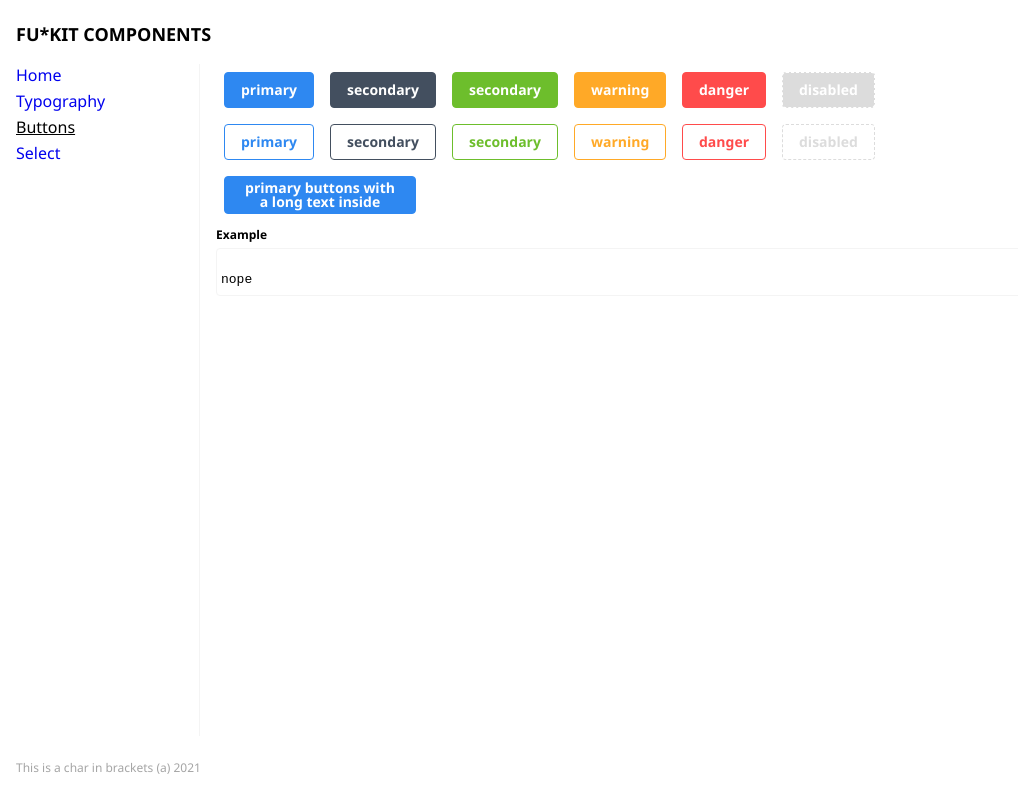
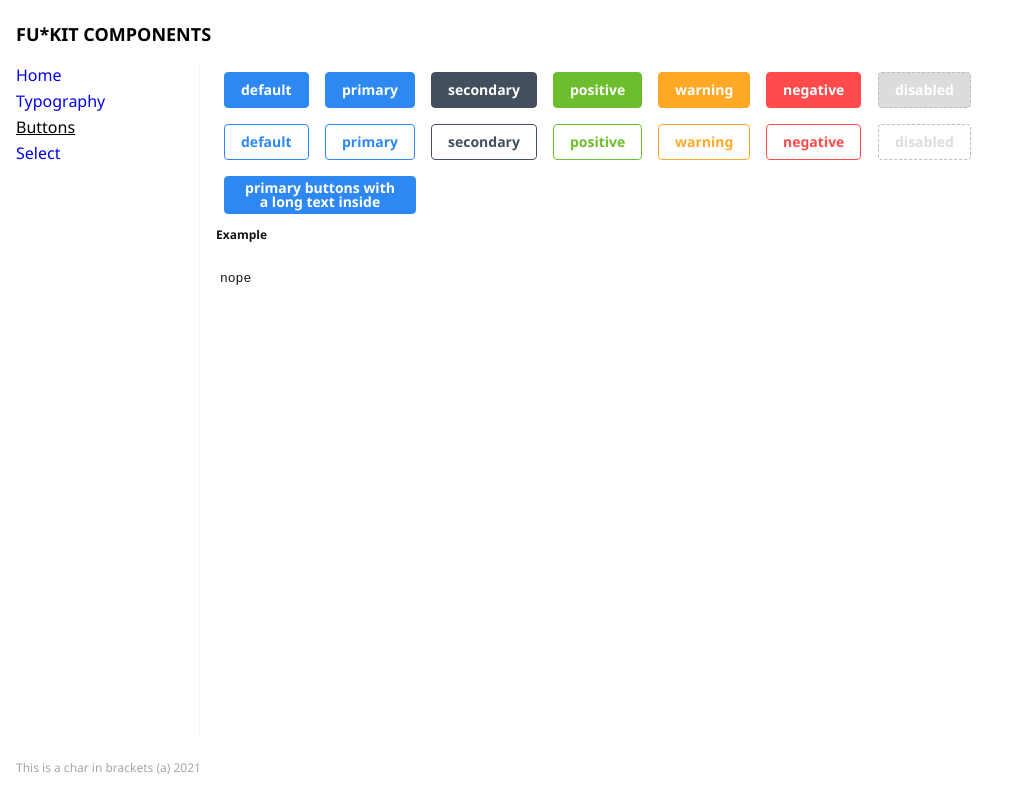
Before and after one commit to vovchisko/fu-kit, a Vue app: page /button in a window 1280 px wide. Shown: the whole page, without its empty margins (0-1018 px from the left). Built offline with nearby package versions, Linux system fonts and the light colour scheme.

Commit message:
back to vars

```diff
--- a/root.scss
+++ b/root.scss
@@ -1,4 +1,6 @@
 :root {
+
+  // RAW RGB VALUES
   --rgb-white: #{hex2rgb(#FFFFFF)};
   --rgb-light: #{hex2rgb(#FEFEFE)};
   --rgb-grey100: #{hex2rgb(#F4F4F4)};
@@ -10,43 +12,57 @@
   --rgb-grey700: #{hex2rgb(#515151)};
   --rgb-grey800: #{hex2rgb(#363636)};
   --rgb-grey900: #{hex2rgb(#1C1C1C)};
-
   --rgb-dark: #{hex2rgb(#151515)};
   --rgb-black: #{hex2rgb(#000000)};
+
   --rgb-brand: #{hex2rgb(#8347A8)};
-  --rgb-blue: #{hex2rgb(#2E88F1)};
-  --rgb-cold-dark: #{hex2rgb(#434F5F)};
-  --rgb-green: #{hex2rgb(#6DBE2C)};
-  --rgb-orange: #{hex2rgb(#FFA927)};
-  --rgb-red: #{hex2rgb(#FF4B4B)};
+  --rgb-primary: #{hex2rgb(#2E88F1)};
+  --rgb-secondary: #{hex2rgb(#434F5F)};
+  --rgb-positive: #{hex2rgb(#6DBE2C)};
+  --rgb-warning: #{hex2rgb(#FFA927)};
+  --rgb-negative: #{hex2rgb(#FF4B4B)};
 
   // Format palette colors: "--pal-{code}": #RGB
-  --pal-brand: var(--rgb-brand);
-  --pal-primary: var(--rgb-blue);
-  --pal-secondary: var(--rgb-cold-dark);
-  --pal-success: var(--rgb-green);
-  --pal-warning: var(--rgb-orange);
-  --pal-danger: var(--rgb-red);
-  --pal-error: var(--rgb-red);
 
-  --pal-acc-brand: var(--rgb-white);
-  --pal-acc-primary: var(--rgb-white);
-  --pal-acc-secondary: var(--rgb-white);
-  --pal-acc-success: var(--rgb-white);
-  --pal-acc-warning: var(--rgb-white);
-  --pal-acc-danger: var(--rgb-white);
-  --pal-acc-error: var(--rgb-white);
+  --pal-white: rgb(var(--rgb-white));
+  --pal-light: rgb(var(--rgb-light));
+  --pal-grey100: rgb(var(--rgb-grey100));
+  --pal-grey200: rgb(var(--rgb-grey200));
+  --pal-grey300: rgb(var(--rgb-grey300));
+  --pal-grey400: rgb(var(--rgb-grey400));
+  --pal-grey500: rgb(var(--rgb-grey500));
+  --pal-grey600: rgb(var(--rgb-grey600));
+  --pal-grey700: rgb(var(--rgb-grey700));
+  --pal-grey800: rgb(var(--rgb-grey800));
+  --pal-grey900: rgb(var(--rgb-grey900));
+  --pal-dark: rgb(var(--rgb-dark));
+  --pal-black: rgb(var(--rgb-black));
 
-  --pal-text: var(--rgb-dark);
-  --pal-text-dimm: var(--rgb-grey600);
-  --pal-link: var(--rgb-blue);
-  --pal-block: var(--rgb-grey100);
-  --pal-block-border: var(--rgb-grey200);
-  --pal-bg: var(--rgb-white);
-  --pal-overlay: var(--rgb-dark);
+  --pal-brand: rgb(var(--rgb-brand));
+  --pal-primary: rgb(var(--rgb-primary));
+  --pal-secondary: rgb(var(--rgb-secondary));
+  --pal-positive: rgb(var(--rgb-positive));
+  --pal-warning: rgb(var(--rgb-warning));
+  --pal-negative: rgb(var(--rgb-negative));
 
-  --pal-ui-disabled: var(--rgb-grey200);
-  --pal-ui-disabled-border: var(--rgb-grey300);
+  --pal-acc-brand: rgb(var(--rgb-white));
+  --pal-acc-primary: rgb(var(--rgb-white));
+  --pal-acc-secondary: rgb(var(--rgb-white));
+  --pal-acc-positive: rgb(var(--rgb-white));
+  --pal-acc-warning: rgb(var(--rgb-white));
+  --pal-acc-negative: rgb(var(--rgb-white));
+
+  --pal-text: rgb(var(--rgb-dark));
+  --pal-text-dimm: rgb(var(--rgb-grey600));
+  --pal-block: rgb(var(--rgb-grey100));
+  --pal-block-border: rgb(var(--rgb-grey200));
+  --pal-bg: rgb(var(--rgb-white));
+  --pal-overlay: rgba(var(--rgb-dark), 0.2);
+  --pal-link: rgb(var(--rgb-primary));
+  --pal-link-active: rgb(var(--rgb-brand));
+
+  --pal-ui-disabled: rgb(var(--rgb-grey200));
+  --pal-ui-disabled-border: rgb(var(--rgb-grey300));
 
   --ui-transition: all linear 120ms;
 
--- a/src/components/FuButton.vue
+++ b/src/components/FuButton.vue
@@ -4,7 +4,6 @@
         ...$attrs,
         type: $attrs.type || 'button',
         class: 'fu-button' + (hollow ? ' _hollow' : ''),
-        style: $attrs.style + 'oh my'
       }"
       @mouseup="mUp"
   >
@@ -27,10 +26,10 @@ export default {
 
 <style lang="scss">
 :root {
-  --button-pal: #{pal(primary)};
-  --button-pal-text: #{pal(acc-primary)};
-  --button-pal-shadow: #{pal(acc-primary)};
-  --button-disabled-pal: #{pal(ui-disabled)};
+  --button-pal: var(--pal-primary);
+  --button-pal-text: var(--pal-acc-primary);
+  --button-pal-shadow: var(--pal-primary);
+  --button-disabled-pal: var(--pal-ui-disabled);
   --button-disabled-pal-border: var(--pal-ui-disabled-border);
   --button-disabled-border-style: var(--ui-lt-disabled-border-style);
 }
@@ -98,9 +97,11 @@ export default {
       box-shadow: 0 3px 10px -6px var(--button-pal);
       color: var(--button-pal);
     }
+
     &:focus {
       box-shadow: var(--button-hover-shadow, 0 3px 10px -6px var(--button-pal));
     }
+
     &:active {
       box-shadow: 0 2px 4px -2px var(--button-pal);
     }
--- /dev/null
+++ b/src/components/FuButtonLink.vue
@@ -0,0 +1,79 @@
+<template>
+  <button
+      v-bind="{
+        ...$attrs,
+        type: $attrs.type || 'button',
+        class: 'fu-button-link',
+      }"
+      @mouseup="mUp"
+  >
+    <slot />
+  </button>
+</template>
+
+<script>
+export default {
+  name: 'fu-button-link',
+  props: {
+    hollow: { type: Boolean, default: false },
+  },
+  setup (props) {
+    const mUp = (e) => e.target.blur()
+    return { hollow: props.hollow, mUp }
+  },
+}
+</script>
+
+<style lang="scss">
+:root {
+  --button-link-pal: var(--pal-link);
+  --button-link-pal-active: var(--pal-link-active);
+  --button-link-disabled-pal: var(--pal-ui-disabled);
+}
+</style>
+
+<style lang="scss" scoped>
+.fu-button-link {
+  @include typo(200);
+  @include spacing-padding(0, 0);
+
+  display: inline-block;
+  font-weight: normal;
+  box-sizing: border-box;
+  cursor: pointer;
+  font-family: var(--typo-font-text);
+  border: 0 none;
+  transition: var(--ui-transition);
+  background: transparent;
+  color: var(--button-link-pal);
+  line-height: 1;
+  will-change: box-shadow, transform;
+  outline: none;
+  user-select: none;
+  -webkit-tap-highlight-color: transparent;
+  text-decoration: underline;
+
+  & > * {
+    pointer-events: none;
+  }
+
+  &:hover {
+    text-decoration: none;
+  }
+
+  &:focus {
+    color: var(--button-link-pal-active);
+    text-decoration: underline dashed;
+  }
+
+  &:active {
+    color: var(--button-link-pal-active);
+    text-decoration: underline dashed;
+  }
+
+  &:disabled {
+    cursor: not-allowed;
+    color: var(--pal-link-active);
+  }
+}
+</style>
--- a/src/components/FuCodeView.vue
+++ b/src/components/FuCodeView.vue
@@ -1,12 +1,12 @@
 <template>
   <div class="fu-code-view">
-    <fu-button
+    <fu-button-link
         v-if="collapse"
         class="fu-code-view_toggle"
         @click="isShown = !isShown"
     >
       {{ isShown ? 'Hide' : 'Show' }} {{ label }}
-    </fu-button>
+    </fu-button-link>
     <p class="fu-code-view_title" v-else-if="label">{{ label }}</p>
     <pre v-if="collapse ? isShown : true" class="fu-code-view_pre"><slot /></pre>
   </div>
@@ -15,11 +15,11 @@
 <script>
 import { ref, toRaw } from 'vue'
 
-import FuButton from './FuButton.vue'
+import FuButtonLink from './FuButtonLink.vue'
 
 export default {
   name: 'fu-code-view',
-  components: { FuButton },
+  components: { FuButtonLink },
   props: {
     label: { type: String, default: '' },
     collapse: { type: Boolean, default: null },
@@ -36,17 +36,6 @@ export default {
 <style scoped lang="scss">
 .fu-code-view {
   @include spacing-margin(200, 0);
-
-  &_toggle {
-    padding: 0;
-    background: transparent;
-    color: pal(primary);
-    border: 0 none;
-    border-radius: 0;
-    min-height: auto;
-    font-weight: bold;
-    text-decoration: underline;
-  }
 
   &_title {
     @include typo(100);
--- a/src/components/FuCopy.vue
+++ b/src/components/FuCopy.vue
@@ -91,7 +91,7 @@ export default {
 
   &._hot {
     transition: none;
-    border-color: pal(success);
+    border-color: pal(positive);
   }
 }
 </style>
--- a/src/docs/DocButtons.vue
+++ b/src/docs/DocButtons.vue
@@ -1,19 +1,21 @@
 <template>
   <div class="buttons">
     <div class="row">
+      <fu-button>default</fu-button>
       <fu-button class="primary">primary</fu-button>
       <fu-button class="secondary">secondary</fu-button>
-      <fu-button class="success">secondary</fu-button>
+      <fu-button class="positive">positive</fu-button>
       <fu-button class="warning">warning</fu-button>
-      <fu-button class="danger">danger</fu-button>
+      <fu-button class="negative">negative</fu-button>
       <fu-button disabled>disabled</fu-button>
     </div>
     <div class="row">
+      <fu-button hollow>default</fu-button>
       <fu-button hollow class="primary">primary</fu-button>
       <fu-button hollow class="secondary">secondary</fu-button>
-      <fu-button hollow class="success">secondary</fu-button>
+      <fu-button hollow class="positive">positive</fu-button>
       <fu-button hollow class="warning">warning</fu-button>
-      <fu-button hollow class="danger">danger</fu-button>
+      <fu-button hollow class="negative">negative</fu-button>
       <fu-button hollow disabled>disabled</fu-button>
     </div>
     <div class="row">
@@ -51,24 +53,28 @@ export default {
     display: flex;
   }
 
+  .brand {
+    --button-pal: var(--pal-brand);
+  }
+
   .primary {
-
+    --button-pal: var(--pal-primary);
   }
 
   .secondary {
-    --button-pal: #{pal(secondary)};
+    --button-pal: var(--pal-secondary);
   }
 
-  .success {
-    --button-pal: #{pal(success)};
+  .positive {
+    --button-pal: var(--pal-positive);
   }
 
   .warning {
-    --button-pal: #{pal(warning)};
+    --button-pal: var(--pal-warning);
   }
 
-  .danger {
-    --button-pal: #{pal(danger)};
+  .negative {
+    --button-pal: var(--pal-negative);
   }
 }
 </style>
--- a/src/docs/DocSelect.vue
+++ b/src/docs/DocSelect.vue
@@ -46,14 +46,14 @@ export default {
   .secondary {
     --button-pal: #{pal(secondary)};
   }
-  .success {
-    --button-pal: #{pal(success)};
+  .positive {
+    --button-pal: #{pal(positive)};
   }
   .warning {
     --button-pal: #{pal(warning)};
   }
-  .danger {
-    --button-pal: #{pal(danger)};
+  .negative {
+    --button-pal: #{pal(negative)};
   }
 }
 </style>
--- a/src/docs/DocTypo.vue
+++ b/src/docs/DocTypo.vue
@@ -26,7 +26,7 @@
       <div class="h900">900 Test sample</div>
     </div>
 
-    <fu-code-view label="Example">{{ example }}</fu-code-view>
+    <fu-code-view collapse label="Example">{{ example }}</fu-code-view>
   </div>
 </template>
 
```
